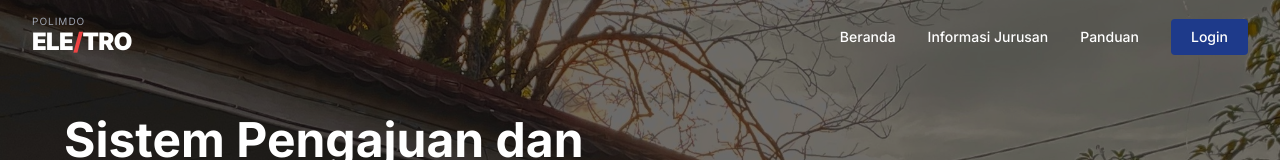
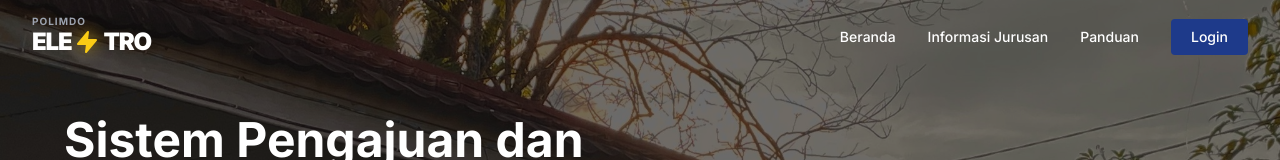
Before and after one commit to emillygl14/surat-magang, a React (Vite) app in the folder frontend/: page / in a window 1280 px wide. Shown: the top 160 px of the page. Built offline with nearby package versions, Linux system fonts and the light colour scheme; no server answers.

Commit message:
Update logo design with lightning icon and rebranding

```diff
--- a/frontend/src/components/Sidebar.jsx
+++ b/frontend/src/components/Sidebar.jsx
@@ -13,6 +13,7 @@ import {
   FiSettings,
   FiLogOut,
   FiX,
+  FiZap,
 } from "react-icons/fi";
 import { useAuth } from "../context/AuthContext";
 
@@ -58,12 +59,18 @@ export default function Sidebar({ role, isOpen, onClose }) {
         {/* Logo & Close Button */}
         <div className="px-6 py-6 border-b border-white/10 flex items-center justify-between">
           <div>
-            <span className="text-gray-400 text-[9px] tracking-widest uppercase block mb-0.5">
+            <span className="text-gray-400 text-[9px] tracking-widest uppercase block mb-0.5 font-bold">
               Polimdo
             </span>
-            <span className="text-white font-black text-xl tracking-tight">
-              ELE<span className="text-red-500">/</span>TRO
-            </span>
+            <div className="flex items-center gap-1">
+              <span className="text-white font-black text-xl tracking-tighter">
+                ELE
+              </span>
+              <FiZap className="w-5 h-5 text-yellow-400 fill-yellow-400" />
+              <span className="text-white font-black text-xl tracking-tighter">
+                TRO
+              </span>
+            </div>
           </div>
           <button
             onClick={onClose}
--- a/frontend/src/pages/LandingPage.jsx
+++ b/frontend/src/pages/LandingPage.jsx
@@ -2,22 +2,30 @@ import React from "react";
 import { Link } from "react-router-dom";
 import bgImage from "../assets/bg-landingpage.jpg";
 import iluJurusan from "../assets/jurusan-elektro.png";
-import { FiInfo, FiBookOpen, FiArrowRight, FiMenu, FiX } from "react-icons/fi";
+import { FiInfo, FiBookOpen, FiArrowRight, FiMenu, FiX, FiZap } from "react-icons/fi";
 import { useState, useEffect } from "react";
 
 function Logo({ size = "md" }) {
   return (
     <div className="flex flex-col leading-none">
       <span
-        className={`text-gray-400 ${size === "sm" ? "text-[9px]" : "text-[10px]"} tracking-widest uppercase`}
+        className={`text-gray-400 ${size === "sm" ? "text-[9px]" : "text-[10px]"} tracking-widest uppercase font-bold`}
       >
         Polimdo
       </span>
-      <span
-        className={`text-white font-black tracking-tight ${size === "sm" ? "text-lg" : "text-2xl"}`}
-      >
-        ELE<span className="text-red-500">/</span>TRO
-      </span>
+      <div className="flex items-center gap-1">
+        <span
+          className={`text-white font-black tracking-tighter ${size === "sm" ? "text-lg" : "text-2xl"}`}
+        >
+          ELE
+        </span>
+        <FiZap className={`${size === "sm" ? "w-4 h-4" : "w-6 h-6"} text-yellow-400 fill-yellow-400 filter drop-shadow-[0_0_8px_rgba(250,204,21,0.6)]`} />
+        <span
+          className={`text-white font-black tracking-tighter ${size === "sm" ? "text-lg" : "text-2xl"}`}
+        >
+          TRO
+        </span>
+      </div>
     </div>
   );
 }
--- a/frontend/src/pages/Login.jsx
+++ b/frontend/src/pages/Login.jsx
@@ -1,7 +1,7 @@
 import React from "react";
 import { useState } from "react";
 import { Link, useNavigate } from "react-router-dom";
-import { FiUser, FiLock, FiEye, FiEyeOff } from "react-icons/fi";
+import { FiUser, FiLock, FiEye, FiEyeOff, FiZap } from "react-icons/fi";
 import { useAuth } from "../context/AuthContext";
 import api from "../services/api";
 import toast from "react-hot-toast";
@@ -12,12 +12,18 @@ import bgImage from "../assets/bg-landingpage.jpg";
 function Logo() {
   return (
     <div className="flex flex-col leading-none">
-      <span className="text-gray-400 text-[10px] tracking-widest uppercase">
+      <span className="text-gray-400 text-[10px] tracking-widest uppercase font-bold">
         Polimdo
       </span>
-      <span className="text-white font-black text-2xl tracking-tight">
-        ELEK<span className="text-red-500">/</span>TRO
-      </span>
+      <div className="flex items-center gap-1">
+        <span className="text-white font-black text-2xl tracking-tighter">
+          ELE
+        </span>
+        <FiZap className="w-6 h-6 text-yellow-400 fill-yellow-400 filter drop-shadow-[0_0_8px_rgba(250,204,21,0.6)]" />
+        <span className="text-white font-black text-2xl tracking-tighter">
+          TRO
+        </span>
+      </div>
     </div>
   );
 }
@@ -104,12 +110,18 @@ export default function Login() {
         <div className="w-full max-w-sm">
           {/* Mobile logo */}
           <div className="lg:hidden mb-8 flex flex-col leading-none">
-            <span className="text-gray-500 text-[10px] tracking-widest uppercase">
+            <span className="text-gray-500 text-[10px] tracking-widest uppercase font-bold">
               Polimdo
             </span>
-            <span className="text-[#0d1b3e] font-black text-2xl tracking-tight">
-              ELEK<span className="text-red-500">/</span>TRO
-            </span>
+            <div className="flex items-center gap-1">
+              <span className="text-[#0d1b3e] font-black text-2xl tracking-tighter">
+                ELE
+              </span>
+              <FiZap className="w-6 h-6 text-yellow-500 fill-yellow-500" />
+              <span className="text-[#0d1b3e] font-black text-2xl tracking-tighter">
+                TRO
+              </span>
+            </div>
           </div>
 
           <h1 className="text-3xl font-bold text-[#0d1b3e] mb-1">Login</h1>
```
